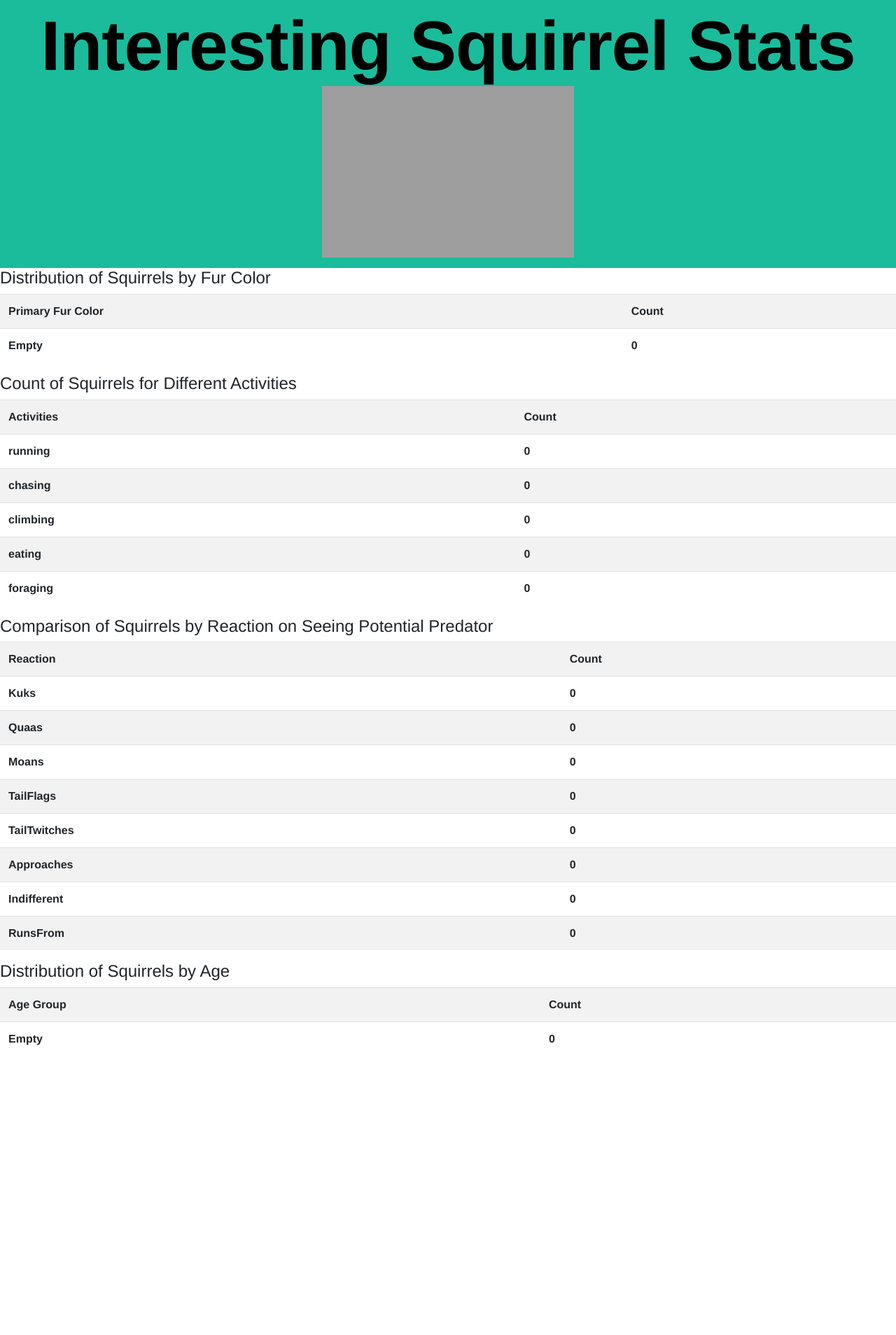
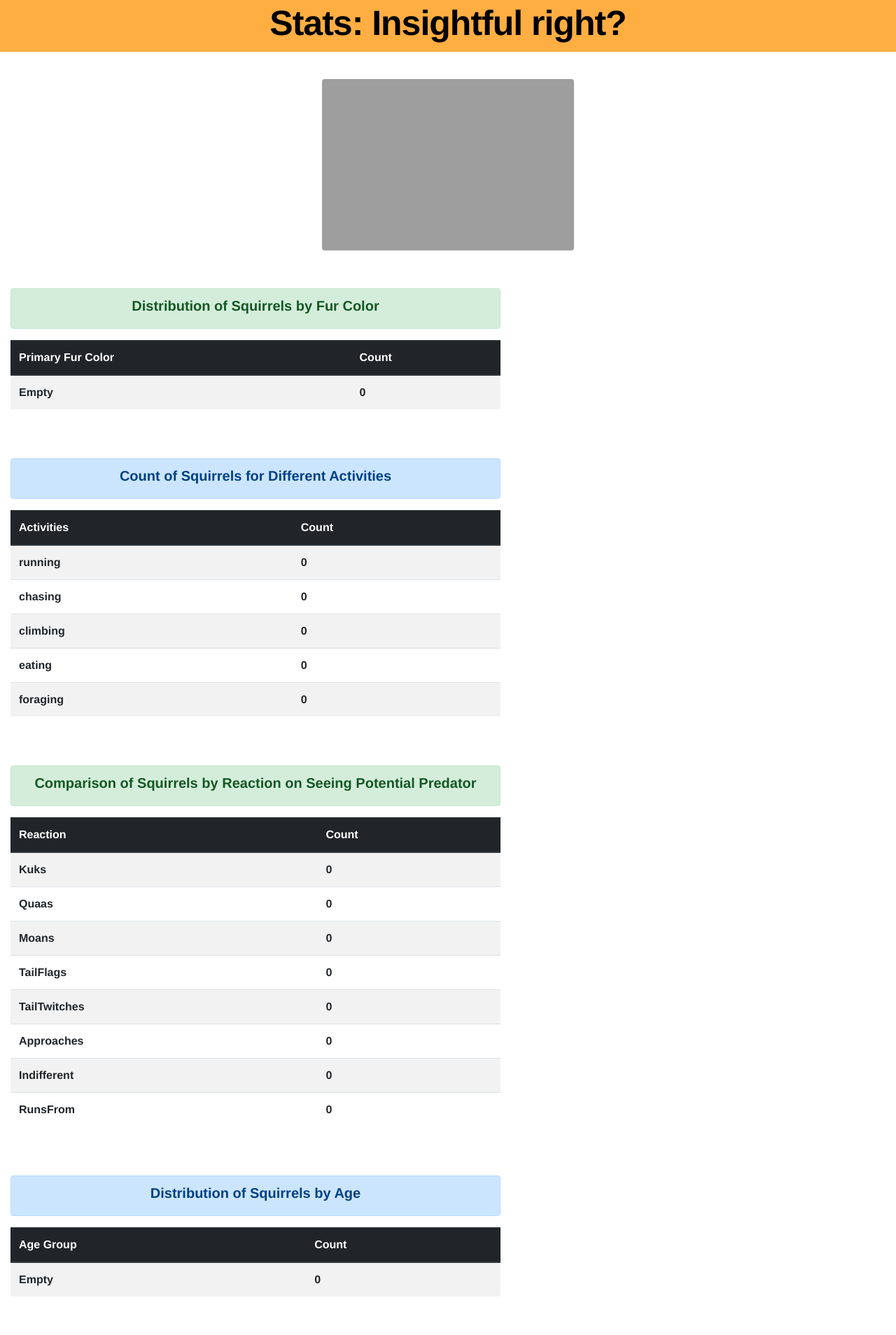
Before and after one commit to shlok-sethia/Squirrel_Tracker, a Django app: page /squirrel_tracker/sightings/stats in a window 1280 px wide. Shown: the whole page at 70% size. Before the commit the page ends 1494 px from the top, so only its background shows below. Run offline with Django 3.2, Linux system fonts and the light colour scheme; data that the repository does not hold is empty; some libraries are stand-ins or nearby versions; grey boxes are pictures that could not be loaded.

Commit message:
Styling for tables in stats

```diff
--- a/squirrel_tracker/templates/squirrel_tracker/stats.html
+++ b/squirrel_tracker/templates/squirrel_tracker/stats.html
@@ -10,16 +10,16 @@
             margin: 0;
         }
         h1 { color: #000000;
-            font-size: 100px;
+            font-size: 50px;
             font-weight: bold;
             letter-spacing: -1px;
             line-height: 1;
             text-align: center;
         }
         .header {
-            padding:15px;
+            padding:8px;
             text-align: center;
-            background: #1abc9c;
+            background: #ffae42;
             color: white;
             font-size: 30px;
         }
@@ -47,20 +47,32 @@
             background-color: #1abc9c;
             color: white;
         }
+        div{
+            padding: 15px;
+            align-items: center;
+        }
     </style>
 </head>
 <body>
     <header class='header'>
-        <h1>Interesting Squirrel Stats</h1>
-        <img src="https://upload.wikimedia.org/wikipedia/commons/e/e2/Redsquirrel_eating_2012.jpg" width="360" height="245">
-    </header>
+        <h1>Stats: Insightful right?</h1>
+        </header>
+    <br>
+    <div align='center'>
+        <img src="https://upload.wikimedia.org/wikipedia/commons/e/e2/Redsquirrel_eating_2012.jpg" alt="Stats_Squirrel" width="360" height="245" class="rounded">
+    </div>
+    <br>
     <div>
-        <h4>Distribution of Squirrels by Fur Color</h4>
-        <table class="table table-striped">
+        <div class="alert alert-success text-center" style="width: 700px" role="alert">
+            <h5><strong>Distribution of Squirrels by Fur Color</strong></h5>
+        </div>
+        <table class="table table-striped" style="width: 700px">
+            <thead class="thead-dark">
             <tr>
                 <th>Primary Fur Color</th>
                 <th>Count</th>
             </tr>
+            </thead>
             {% for key,value in fur_color.items %}
             <tr>
                 <th>{{key}}</th>
@@ -68,14 +80,19 @@
             </tr>
             {% endfor %}
         </table>
+        <br>
     </div>
     <div>
-        <h4>Count of Squirrels for Different Activities</h4>
-        <table class="table table-striped">
+        <div class="alert alert-primary text-center" style="width: 700px" role="alert">
+            <h5><strong>Count of Squirrels for Different Activities</strong></h5>
+        </div>
+        <table class="table table-striped"  style="width: 700px">
+            <thead class="thead-dark">
             <tr>
                 <th>Activities</th>
                 <th>Count</th>
             </tr>
+            </thead>
             {% for key,value in activities.items %}
             <tr>
                 <th>{{key}}</th>
@@ -83,14 +100,19 @@
             </tr>
             {% endfor %}
         </table>
+        <br>
     </div>
     <div>
-        <h4>Comparison of Squirrels by Reaction on Seeing Potential Predator</h4>
-        <table class="table table-striped">
+        <div class="alert alert-success text-center" style="width: 700px" role="alert">
+            <h5><strong>Comparison of Squirrels by Reaction on Seeing Potential Predator</strong></h5>
+        </div>
+        <table class="table table-striped" style="width: 700px">
+            <thead class="thead-dark">
             <tr>
                 <th>Reaction</th>
                 <th>Count</th>
             </tr>
+            </thead>
             {% for key,value in alarms.items %}
             <tr>
                 <th>{{key}}</th>
@@ -98,14 +120,19 @@
             </tr>
             {% endfor %}
         </table>
+        <br>
     </div>
     <div>
-        <h4>Distribution of Squirrels by Age</h4>
-        <table class="table table-striped">
+        <div class="alert alert-primary text-center" style="width: 700px" role="alert">
+            <h5><strong>Distribution of Squirrels by Age</strong></h5>
+        </div>
+        <table class="table table-striped" style="width: 700px">
+            <thead class="thead-dark">
             <tr>
                 <th>Age Group</th>
                 <th>Count</th>
             </tr>
+            </thead>
             {% for key,value in ages.items %}
             <tr>
                 <th>{{key}}</th>
@@ -113,6 +140,7 @@
             </tr>
             {% endfor %}
         </table>
+        <br>
     </div>
 </body>
 </html>
```
